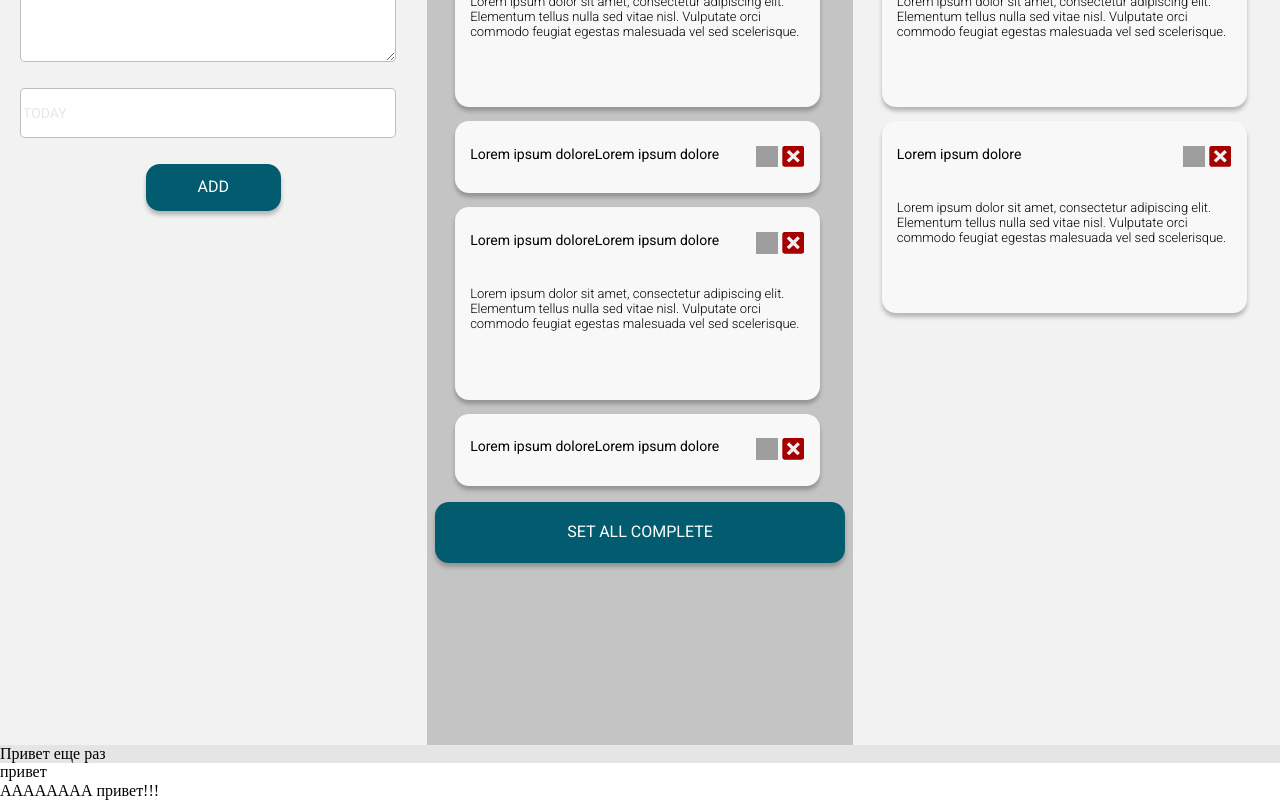
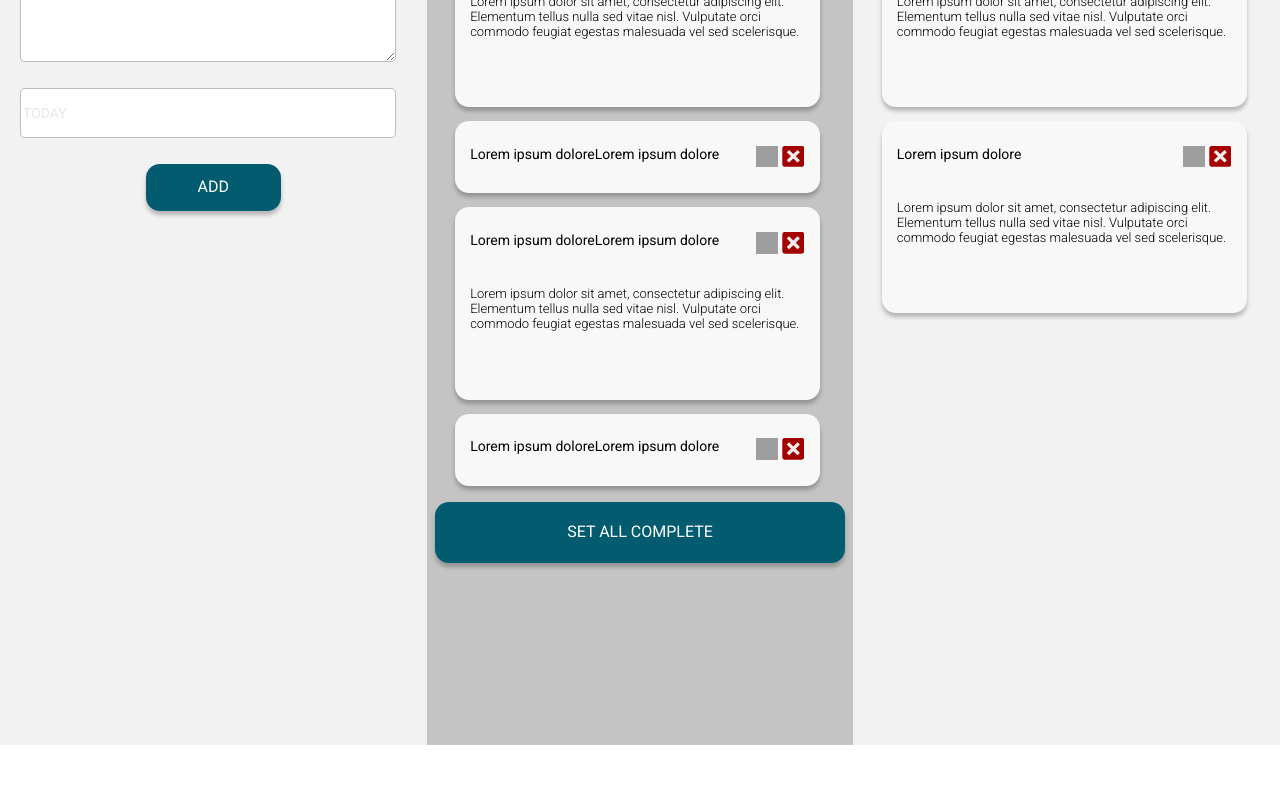
Before and after one commit to MichelKukresh/Project-to-do-list, a React (Create React App) app: page / in a window 1280 px wide. Shown: the part 304-1104 px from the top of the page. After the commit the page ends 1049 px from the top, so only its background shows below. Built offline with nearby package versions, Linux system fonts and the light colour scheme; grey boxes are pictures that could not be loaded.

Commit message:
fix: commend

```diff
--- a/public/index.html
+++ b/public/index.html
@@ -4,12 +4,10 @@
     <meta charset="utf-8" />
     <!--<link rel="icon" href="%PUBLIC_URL%/favicon.ico" />-->
     <meta name="viewport" content="width=device-width, initial-scale=1" />
-    <title>React Appdddd</title>
+    <title>React App</title>
   </head>
   <body>
     <noscript>You need to enable JavaScript to run this app.</noscript>
     <div id="root"></div>
-    <div>привет</div>
-    <div>АААААААА привет!!!</div>
   </body>
 </html>
--- a/src/components/App.js
+++ b/src/components/App.js
@@ -6,7 +6,6 @@ export const App = () => {
     return (
         <div className={styles.wrapper}>
             <Content/>
-            <div>Привет еще раз</div>
         </div>
     )
 }
```
Also changed, not shown: package.json (+162 -0 lines), src/index.js (+2 -6 lines), 1 other file (tests, documents, lock files or other folders).
